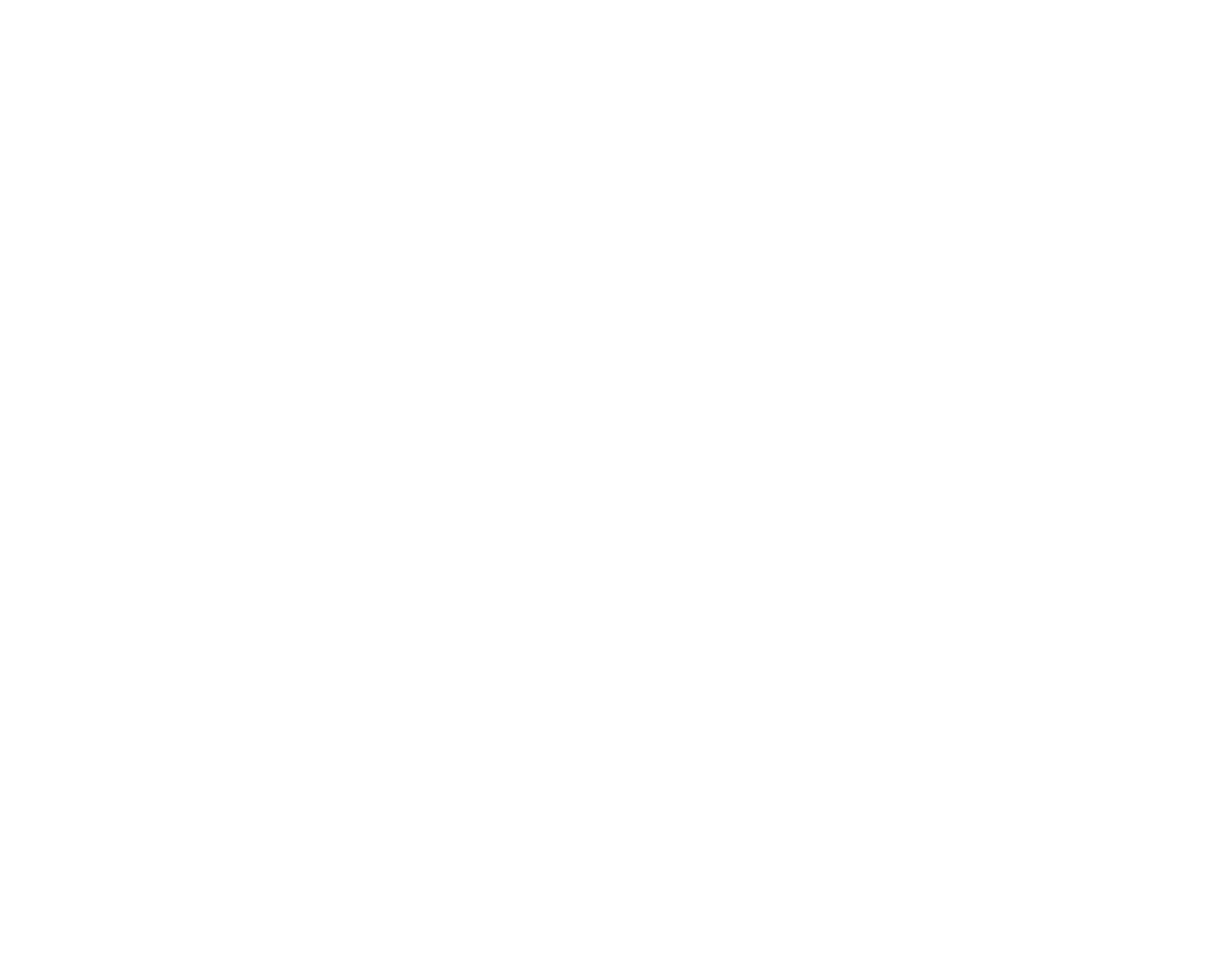
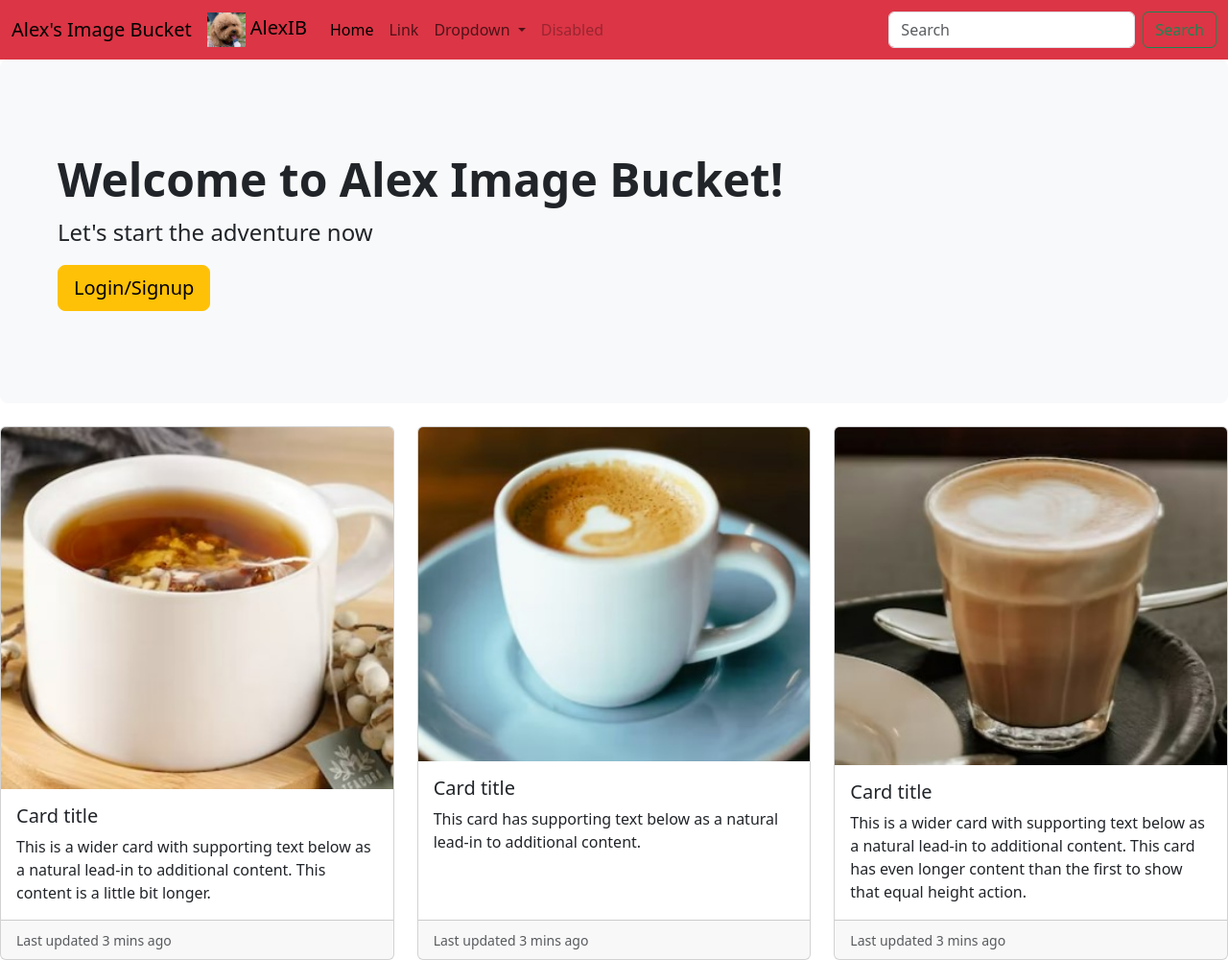
Before and after one commit to AHidalgo342/demo05_hidalgo_alex, a plain HTML site: page index.html in a window 1280 px wide. Shown: the whole page at 96% size. Before the commit the page ends 800 px from the top, so only its background shows below. Drawn offline with nearby package versions, Linux system fonts and the light colour scheme.

Commit message:
Customized template for demo

```diff
--- a/index.html
+++ b/index.html
@@ -10,7 +10,12 @@
     <meta name="viewport" content="width=device-width, initial-scale=1">
 
     <!-- Bootstrap Library CSS CDN go here -->
+    <link href="https://cdn.jsdelivr.net/npm/bootstrap@5.3.2/dist/css/bootstrap.min.css" rel="stylesheet"
+        integrity="sha384-T3c6CoIi6uLrA9TneNEoa7RxnatzjcDSCmG1MXxSR1GAsXEV/Dwwykc2MPK8M2HN" crossorigin="anonymous">
     <!-- Boostrap Library JS CDN  go here -->
+    <script src="https://cdn.jsdelivr.net/npm/bootstrap@5.3.2/dist/js/bootstrap.bundle.min.js"
+        integrity="sha384-C6RzsynM9kWDrMNeT87bh95OGNyZPhcTNXj1NW7RuBCsyN/o0jlpcV8Qyq46cDfL"
+        crossorigin="anonymous"></script>
 
     <!-- Other libraries go here -->
 
@@ -26,6 +31,110 @@
     <!------------------------------>
     <!-- Stuff for body goes here -->
 
+    <!--This is the navbar-->
+    <nav class="navbar navbar-expand-lg bg-danger">
+        <div class="container-fluid">
+            <a class="navbar-brand" href="#">Alex's Image Bucket
+                <a class="navbar-brand" href="#">
+                    <img src="./images/elmo.jpg" height="36">
+                    AlexIB
+                </a>
+            </a>
+            <button class="navbar-toggler" type="button" data-bs-toggle="collapse"
+                data-bs-target="#navbarSupportedContent" aria-controls="navbarSupportedContent" aria-expanded="false"
+                aria-label="Toggle navigation">
+                <span class="navbar-toggler-icon"></span>
+            </button>
+            <div class="collapse navbar-collapse" id="navbarSupportedContent">
+                <ul class="navbar-nav me-auto mb-2 mb-lg-0">
+                    <li class="nav-item">
+                        <a class="nav-link active" aria-current="page" href="#">Home</a>
+                    </li>
+                    <li class="nav-item">
+                        <a class="nav-link" href="#">Link</a>
+                    </li>
+                    <li class="nav-item dropdown">
+                        <a class="nav-link dropdown-toggle" href="#" role="button" data-bs-toggle="dropdown"
+                            aria-expanded="false">
+                            Dropdown
+                        </a>
+                        <ul class="dropdown-menu">
+                            <li><a class="dropdown-item" href="#">Action</a></li>
+                            <li><a class="dropdown-item" href="#">Another action</a></li>
+                            <li>
+                                <hr class="dropdown-divider">
+                            </li>
+                            <li><a class="dropdown-item" href="#">Something else here</a></li>
+                        </ul>
+                    </li>
+                    <li class="nav-item">
+                        <a class="nav-link disabled" aria-disabled="true">Disabled</a>
+                    </li>
+                </ul>
+                <form class="d-flex" role="search">
+                    <input class="form-control me-2" type="search" placeholder="Search" aria-label="Search">
+                    <button class="btn btn-outline-success" type="submit">Search</button>
+                </form>
+            </div>
+        </div>
+    </nav>
+
+    <!-- This is the welcome page-->
+    <div class="p-5 mb-4 bg-light rounded-3">
+        <div class="container-fluid py-5">
+            <h1 class="display-5 fw-bold">Welcome to Alex Image Bucket!</h1>
+            <p class="col-md-8 fs-4">Let's start the adventure now</p>
+
+            <button class="btn btn-warning btn-lg" type="button">Login/Signup</button>
+
+            <!-- Add an onclick attribute to define click event handler -->
+            <!-- <button onclick="window.location.href='login.html'" class="btn btn-primary btn-lg" type="button">Login/Signup</button> -->
+        </div>
+    </div>
+
+    <!-- This is my card gallery-->
+    <div class="row row-cols-1 row-cols-md-3 g-4">
+        <div class="col">
+            <div class="card h-100">
+                <img src="./images/drink1.jpg" class="card-img-top" alt="...">
+                <div class="card-body">
+                    <h5 class="card-title">Card title</h5>
+                    <p class="card-text">This is a wider card with supporting text below as a natural lead-in to
+                        additional content. This content is a little bit longer.</p>
+                </div>
+                <div class="card-footer">
+                    <small class="text-muted">Last updated 3 mins ago</small>
+                </div>
+            </div>
+        </div>
+        <div class="col">
+            <div class="card h-100">
+                <img src="./images/drink2.jpg" class="card-img-top" alt="...">
+                <div class="card-body">
+                    <h5 class="card-title">Card title</h5>
+                    <p class="card-text">This card has supporting text below as a natural lead-in to additional content.
+                    </p>
+                </div>
+                <div class="card-footer">
+                    <small class="text-muted">Last updated 3 mins ago</small>
+                </div>
+            </div>
+        </div>
+        <div class="col">
+            <div class="card h-100">
+                <img src="./images/drink3.jpg" class="card-img-top" alt="...">
+                <div class="card-body">
+                    <h5 class="card-title">Card title</h5>
+                    <p class="card-text">This is a wider card with supporting text below as a natural lead-in to
+                        additional content. This card has even longer content than the first to show that equal height
+                        action.</p>
+                </div>
+                <div class="card-footer">
+                    <small class="text-muted">Last updated 3 mins ago</small>
+                </div>
+            </div>
+        </div>
+    </div>
 
     <!---------------------------------------------->
     <!-- Your own JavaScript functions go here    -->
```
